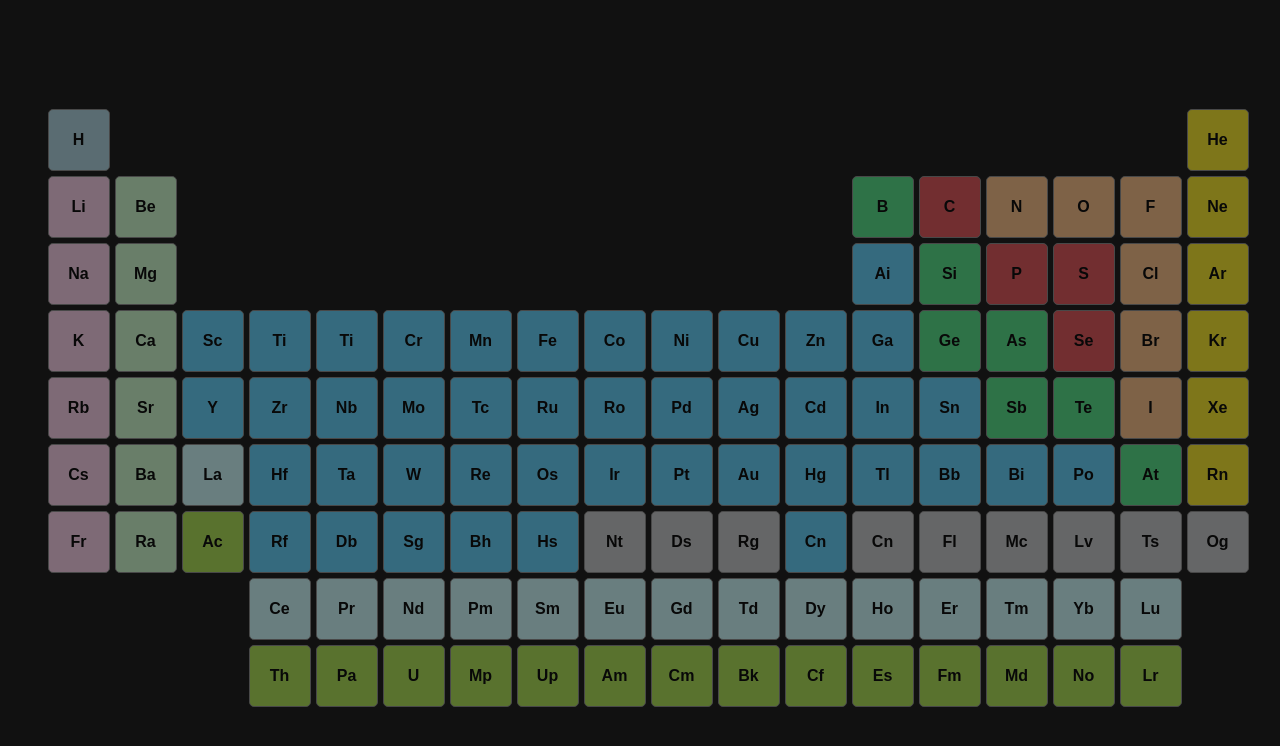
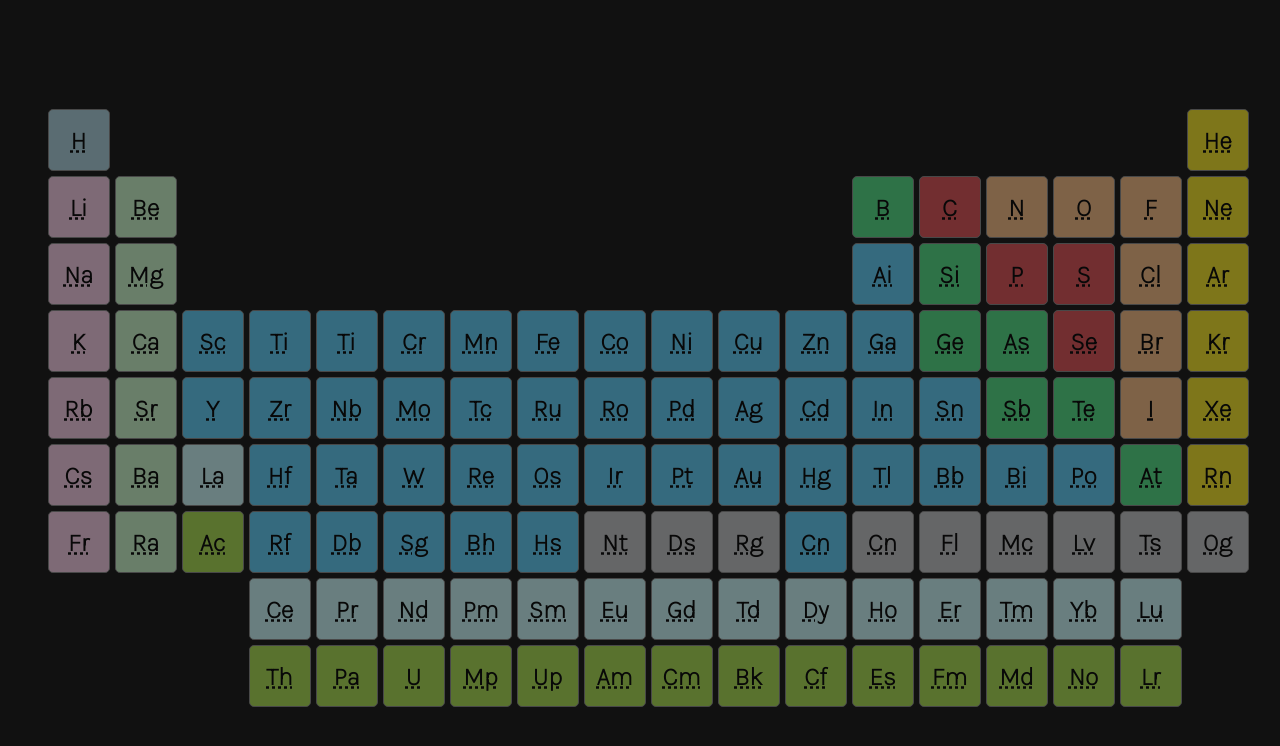
Before and after one commit to nologyRob/periodic-trial, a plain HTML site: page index.html in a window 1280 px wide. Drawn offline with Linux system fonts and the light colour scheme.

Commit message:
imported font

```diff
--- a/styles/_body.scss
+++ b/styles/_body.scss
@@ -1,4 +1,5 @@
 @use "./mixins" as *;
+@use "./typography" as*;
 
 body {
   background-color: #111111;
@@ -6,6 +7,9 @@ body {
   @include flexCenter;
   height: 80vh;
   width: 100vw;
-  font-family: Arial, Helvetica, sans-serif;
+  font-size: 25px;
+  text-decoration: underline;
+  text-decoration-style: dotted;
   font-weight: 700;
+  font-family: $font-primary;
 }
--- a/styles/_grid.scss
+++ b/styles/_grid.scss
@@ -9,6 +9,7 @@
   grid-auto-flow: row;
   margin-top: 20vh;
 
+
   &__card {
     @include flexCenter;
     height: 60px;
@@ -16,6 +17,7 @@
     border: 1px solid grey;
     border-radius: 5px;
     opacity: 0.5;
+
     &:hover{
       opacity: 1;
     }
--- /dev/null
+++ b/styles/_typography.scss
@@ -0,0 +1,3 @@
+@import url('https://fonts.googleapis.com/css2?family=Karla:wght@200&display=swap');
+
+$font-primary:'Karla', sans-serif;
```
Also changed, not shown: styles/styles.css, 1 other file.
